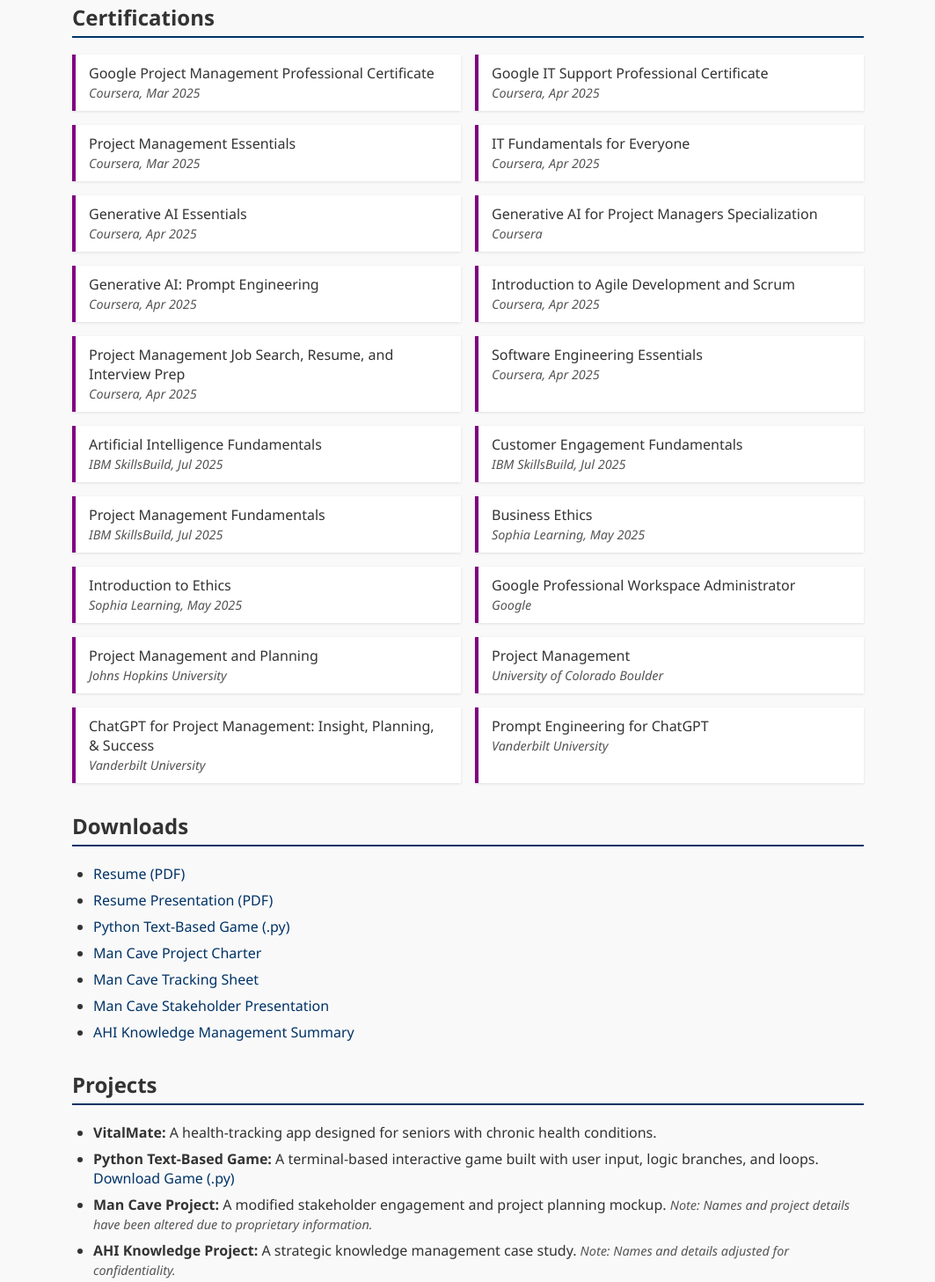
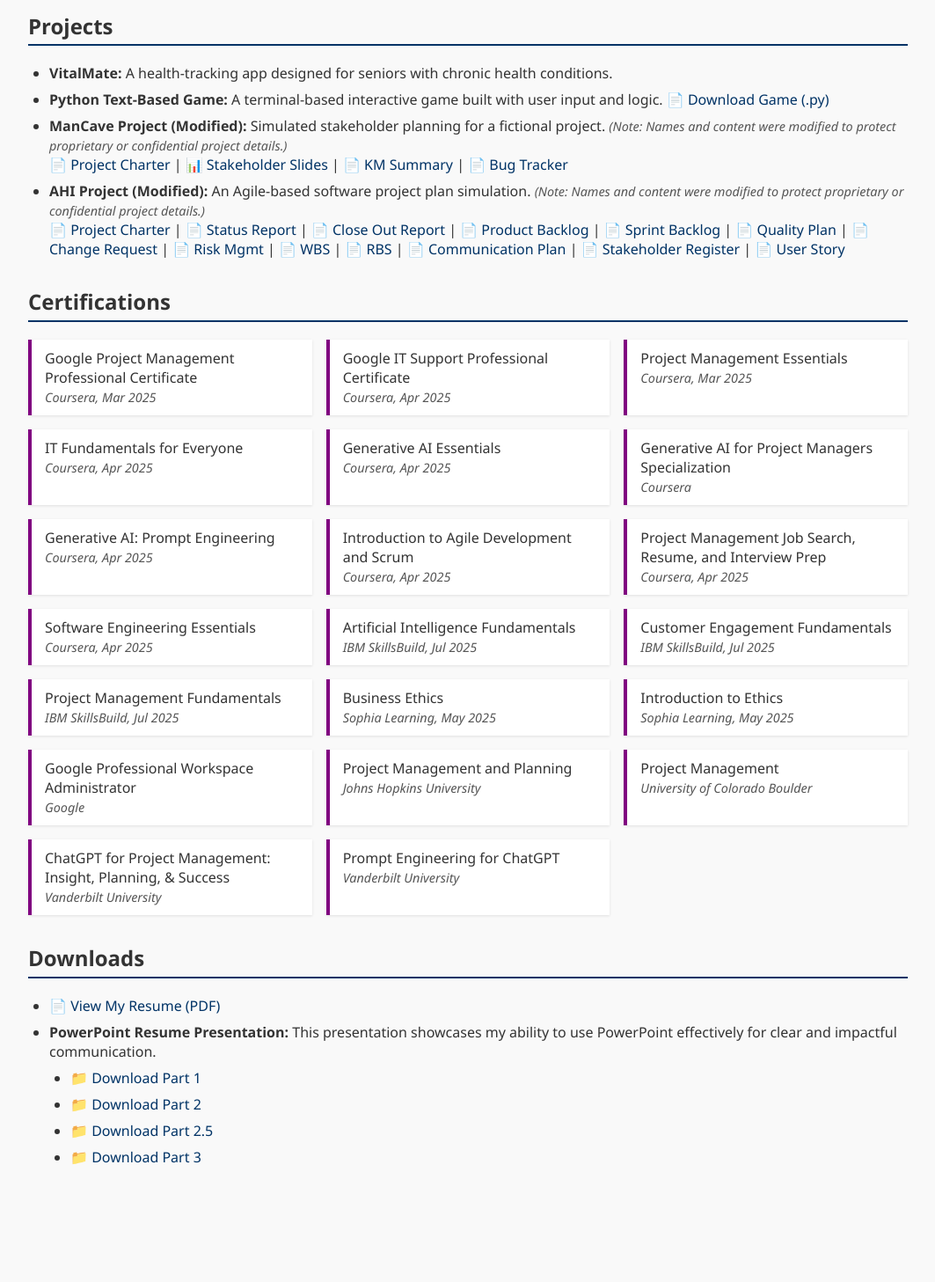
Before and after one commit to txcowpatties/Howard_Stone, a plain HTML site: page index.html in a window 1280 px wide. Shown: the part 363-1820 px from the top of the page at 88% size, without its empty margins (108-1171 px from the left). After the commit the page ends 1737 px from the top, so only its background shows below. Drawn offline with Linux system fonts and the light colour scheme.

Commit message:
Update index.html

```diff
--- a/index.html
+++ b/index.html
@@ -2,8 +2,8 @@
 <html lang="en">
 
 <head>
-  <meta charset="UTF-8">
-  <meta name="viewport" content="width=device-width, initial-scale=1.0">
+  <meta charset="UTF-8" />
+  <meta name="viewport" content="width=device-width, initial-scale=1.0"/>
   <title>Howard Stone - Portfolio</title>
   <style>
     body {
@@ -34,7 +34,7 @@
 
     main {
       padding: 2rem;
-      max-width: 900px;
+      max-width: 1000px;
       margin: auto;
     }
 
@@ -90,17 +90,52 @@
 
 <body>
   <header>
-    <img src="file_00000000c8b461f88af406aff5429ea4.png" alt="Howard Stone AI Portrait">
+    <img src="file_00000000c8b461f88af406aff5429ea4.png" alt="Howard Stone AI Portrait" />
     <div>
-      <h1 style="margin: 0;">Howard Stone</h1>
-      <p style="margin: 5px 0 0;">IT Pro | IT Project Manager | Innovator</p>
+      <h1>Howard Stone</h1>
+      <p>IT Pro | IT Project Manager | Innovator</p>
     </div>
   </header>
 
   <main>
     <section>
       <h2>About Me</h2>
-      <p>Welcome to my portfolio! I'm an experienced IT professional and project manager in training with a passion for solving real-world problems through technology and leadership.</p>
+      <p>
+        Welcome to my portfolio! I'm an experienced IT professional and project manager in training with a passion for solving real-world problems through technology and leadership.
+      </p>
+    </section>
+
+    <section>
+      <h2>Projects</h2>
+      <ul>
+        <li><strong>VitalMate:</strong> A health-tracking app designed for seniors with chronic health conditions.</li>
+        <li><strong>Python Text-Based Game:</strong> A terminal-based interactive game built with user input and logic.
+          📄 <a href="TextBaseGame.py">Download Game (.py)</a>
+        </li>
+        <li><strong>ManCave Project (Modified):</strong> Simulated stakeholder planning for a fictional project.
+          <em>(Note: Names and content were modified to protect proprietary or confidential project details.)</em><br>
+          📄 <a href="Mancave charter.docx">Project Charter</a> |
+          📊 <a href="Man Cave Stakeholder-Analysis.pptx">Stakeholder Slides</a> |
+          📄 <a href="Knowledge Management Summary.docx">KM Summary</a> |
+          📄 <a href="Bugs Mancave.xlsx">Bug Tracker</a>
+        </li>
+        <li><strong>AHI Project (Modified):</strong> An Agile-based software project plan simulation.
+          <em>(Note: Names and content were modified to protect proprietary or confidential project details.)</em><br>
+          📄 <a href="Project Charter - AHI.pdf">Project Charter</a> |
+          📄 <a href="Project Status Report AHI.pdf">Status Report</a> |
+          📄 <a href="Project Close Out Report AHI.pdf">Close Out Report</a> |
+          📄 <a href="Product Backlog.pdf">Product Backlog</a> |
+          📄 <a href="Sprint Backlog Template AHI.pdf">Sprint Backlog</a> |
+          📄 <a href="Quality Management Plan AHI.pdf">Quality Plan</a> |
+          📄 <a href="Change Request form.pdf">Change Request</a> |
+          📄 <a href="AHI Risk Management.pdf">Risk Mgmt</a> |
+          📄 <a href="AHI WBS.pdf">WBS</a> |
+          📄 <a href="AHI RBS.pdf">RBS</a> |
+          📄 <a href="AHI Communication Plan.pdf">Communication Plan</a> |
+          📄 <a href="Stakeholder Register.pdf">Stakeholder Register</a> |
+          📄 <a href="User Stroy .pdf">User Story</a>
+        </li>
+      </ul>
     </section>
 
     <section>
@@ -129,33 +164,20 @@
       </div>
     </section>
 
-<section>
+    <section>
       <h2>Downloads</h2>
       <ul>
-        <li><a href="Howard_Stone_Resume.pdf" download>Resume (PDF)</a></li>
-        <li><a href="Howard_Stone_Resume_PPT.pdf" download>Resume Presentation (PDF)</a></li>
-        <li><a href="TextBaseGame.py" download>Python Text-Based Game (.py)</a></li>
-        <li><a href="Mancave charter.docx" download>Man Cave Project Charter</a></li>
-        <li><a href="Bugs Mancave.xlsx" download>Man Cave Tracking Sheet</a></li>
-        <li><a href="Man Cave Stakeholder-Analysis.pptx" download>Man Cave Stakeholder Presentation</a></li>
-        <li><a href="Knowledge Management Summary.docx" download>AHI Knowledge Management Summary</a></li>
-      </ul>
-    </section>
-
-    <section>
-      <h2>Projects</h2>
-      <ul>
-        <li><strong>VitalMate:</strong> A health-tracking app designed for seniors with chronic health conditions.</li>
-        <li><strong>Python Text-Based Game:</strong> A terminal-based interactive game built with user input, logic branches, and loops. <a href="TextBaseGame.py" download>Download Game (.py)</a></li>
-        <li><strong>Man Cave Project:</strong> A modified stakeholder engagement and project planning mockup. <em>Note: Names and project details have been altered due to proprietary information.</em></li>
-        <li><strong>AHI Knowledge Project:</strong> A strategic knowledge management case study. <em>Note: Names and details adjusted for confidentiality.</em></li>
+        <li>📄 <a href="Howard Stone Project Manager Resume.pdf">View My Resume (PDF)</a></li>
+        <li><strong>PowerPoint Resume Presentation:</strong> This presentation showcases my ability to use PowerPoint effectively for clear and impactful communication.</li>
+        <ul>
+          <li>📁 <a href="Resume presentation part 1.pptx">Download Part 1</a></li>
+          <li>📁 <a href="Resume presentation part 2.pptx">Download Part 2</a></li>
+          <li>📁 <a href="resume presentation part 2.5.pptx">Download Part 2.5</a></li>
+          <li>📁 <a href="Resume Presentation Part 3.pptx">Download Part 3</a></li>
+        </ul>
       </ul>
     </section>
   </main>
 </body>
 
 </html>
-  </main>
-</body>
-
-</html>
```
